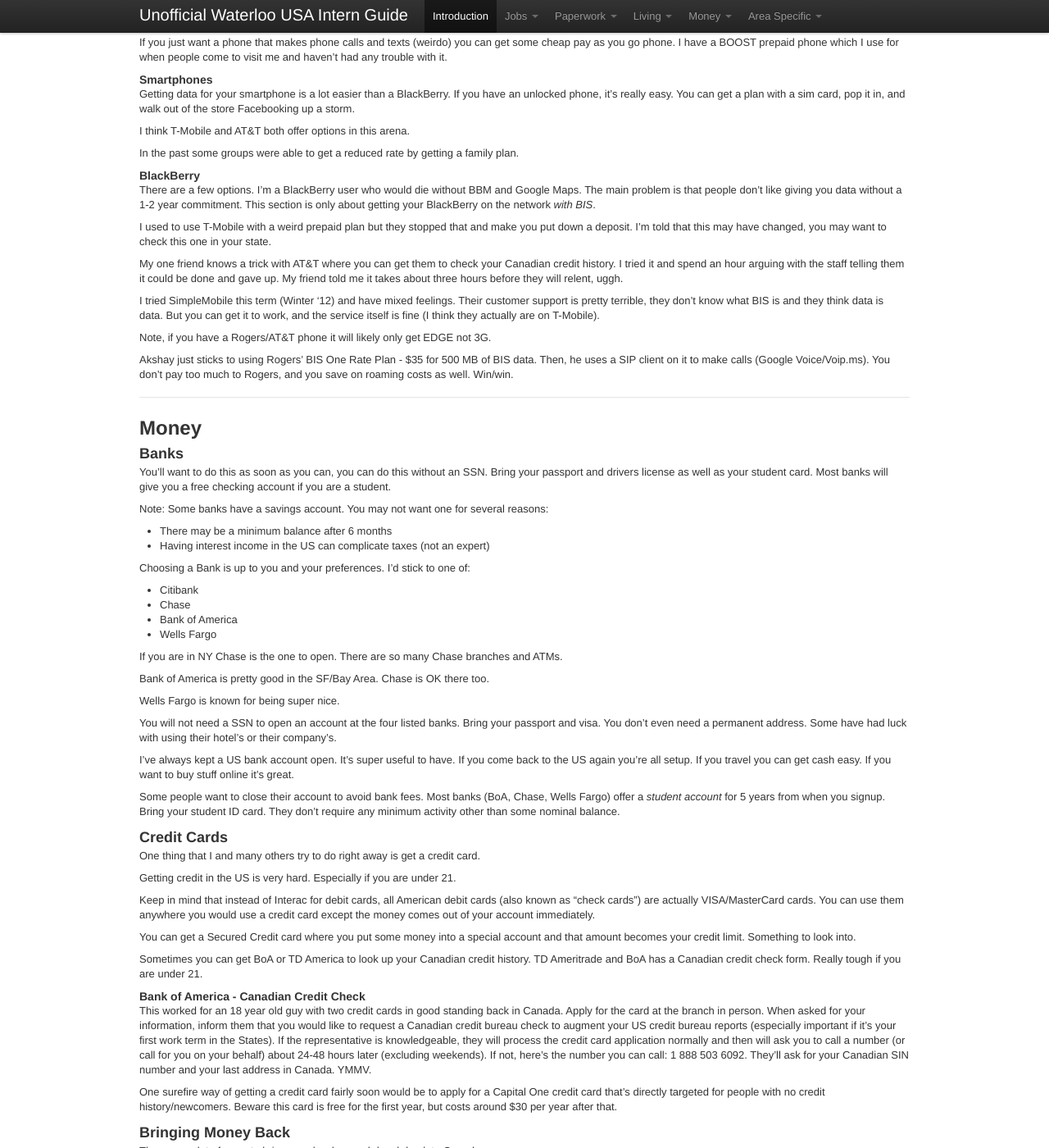
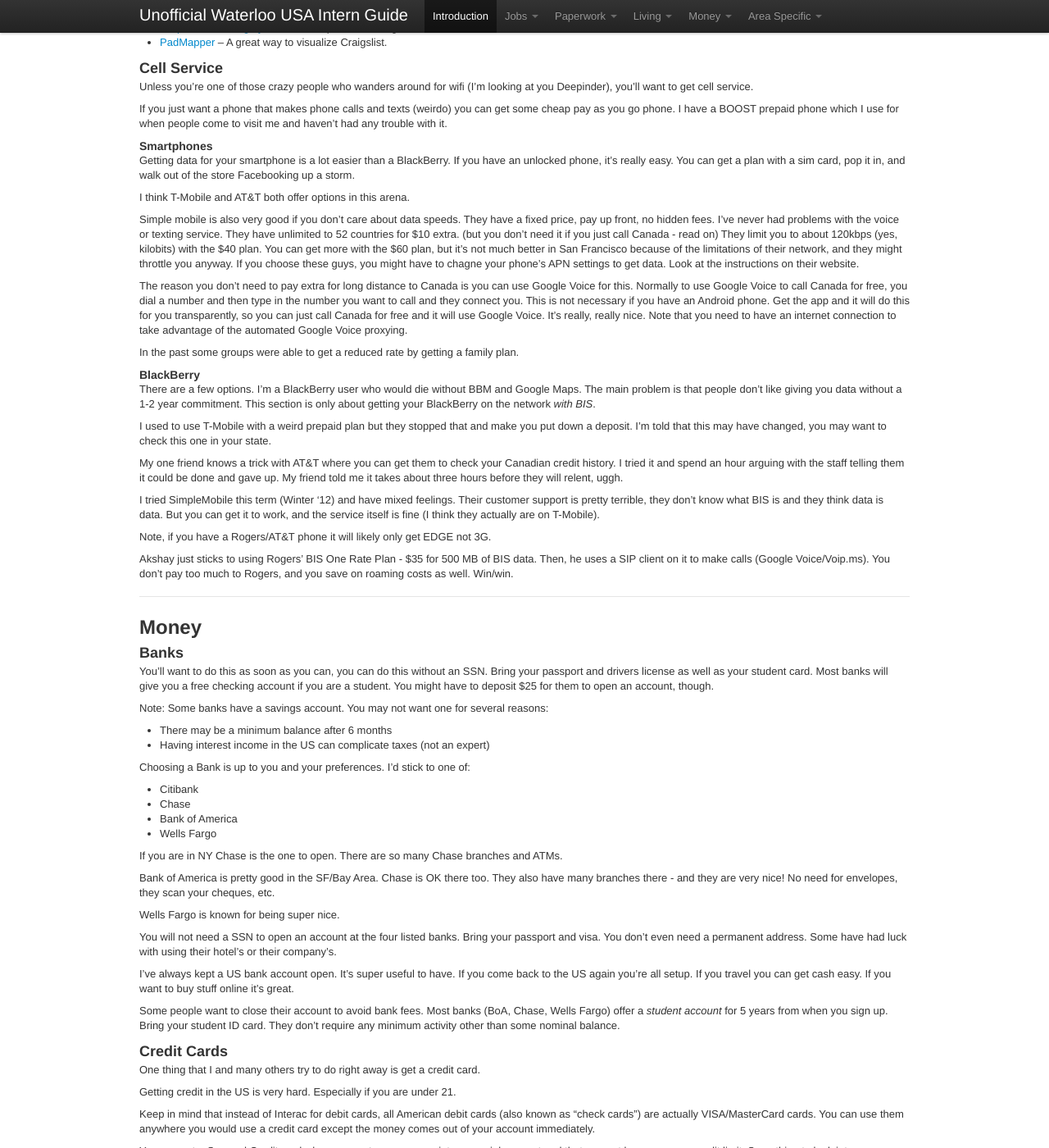
Before and after one commit to sholiday/Unofficial-Waterloo-USA-Intern-Guide, a Jekyll site: the page built from index.markdown, in a window 1280 px wide and 1400 px high, scrolled down 2492 px. Shown: the whole window at 82% size. Built offline with Jekyll 4.4.1, drawn with Linux system fonts in a browser that asks for light colours; nearby versions of some CDN libraries; Markdown is read by kramdown in place of the engine named in the settings; some of the changed text lies outside the part shown.

Commit message:
Update index.markdown

```diff
--- a/index.markdown
+++ b/index.markdown
@@ -55,10 +55,10 @@ under your belt, there is no actual restriction for going in first year.
 
 <section id="Jobs-Pay" />
 ### Pay
-Ask the pay in the interview. There is no reason not too. If they don't want to
-give it up, I'd recommend you don't take an offer.
-
-Don't believe '*competitive pay*', that can range from $25/hr - $45/hr.
+Ask the pay in the interview. There is no reason not too. If they give you some
+'*competitive pay*' BS, ask them in an email before you accept their offer.
+'*Competitive pay*' can range from $25/hr - $45/hr with or without housing and
+plane tickets.
 
 <section id="Jobs-Relocation" />
 ### Relocation
@@ -123,13 +122,19 @@ I have instant access to them just in case I lose anything.
 
 <section id="Paperwork-SSN" />
 ### Getting your SSN
-Apply for your SSN as soon as you have been in the US for at least 10 days. It
+Apply for your SSN as soon as you have been in the US for at least *10 days*. It
 takes 10 days for SEVIS to sync up with the SSA's database of people eligible to apply for a social security number.
+Yes, you have to wait for them to copy by hand and deliver the data by pidgeon. If you apply early, they'll lie to you
+that it will be okay if you do it, but it will not work and you will just have to try again later.
 
 #### SSN Application
 1. Fill in form SS-5 available at the [Social Security Administration's website](http://ssa.gov/ssnumber/).
 2. Bring forms and documentation to your local SSA office.
-3. There is no step three.
+
+OR
+
+1. Show up, fill out the form while waiting. There's a good chance that they'll have a pile of those forms for
+you and you have to wait a long time anyway.
 
 #### SSA Offices
 
@@ -176,11 +181,16 @@ choice.
 * Cashing a Canadian cheque in the US takes a long time (even if it's a USD
   account), cash is recommended.
 * Sometimes you can get your stipend ahead of time if you already have an
-  American bank account.
+  American bank account. Note that if you get your stipend in December for
+  a winter work term, you'll have to do taxes during your work term for the
+  stipend money.
 * Use CECS's hot housing leads
 * Ask your company to ask current interns where they are living and any
   recommendations they have
 * Check the Area Specific notes for specific recommendations
+* There are "hotels" with weekly rates lower than renting an apartment
+* Some places are very low tech, so, if looking for a hotel, you are best
+  off walking around the area and asking every hotel about their rates.
 
 Craigslist is an option. Before you do so, we would suggest checking "Vacation
 Rental" or "Corporate Housing" websites because they usually work better with
@@ -209,6 +219,24 @@ If you have an unlocked phone, it's really easy. You can get a plan with a sim
 card, pop it in, and walk out of the store Facebooking up a storm.
 
 I think T-Mobile and AT&T both offer options in this arena.
+
+Simple mobile is also very good if you don't care about data speeds. They have
+a fixed price, pay up front, no hidden fees. I've never had problems
+with the voice or texting service. They have unlimited to 52 countries for $10 extra.
+(but you don't need it if you just call Canada - read on) They limit
+you to about 120kbps (yes, kilobits) with the $40 plan. You can get more with
+the $60 plan, but it's not much better in San Francisco because of the limitations
+of their network, and they might throttle you anyway. If you choose these guys,
+you might have to chagne your phone's APN settings to get data. Look at the
+instructions on their website.
+
+The reason you don't need to pay extra for long distance to Canada is you can use
+Google Voice for this. Normally to use Google Voice to call Canada for free, you dial a number
+and then type in the number you want to call and they connect you. This is not necessary
+if you have an Android phone. Get the app and it will do this for you transparently, so
+you can just call Canada for free and it will use Google Voice. It's really, really nice.
+Note that you need to have an internet connection to take advantage of the automated Google
+Voice proxying.
 
 In the past some groups were able to get a reduced rate by getting a family
 plan.
@@ -249,7 +277,8 @@ Win/win.
 ### Banks
 You'll want to do this as soon as you can, you can do this without an SSN.
 Bring your passport and drivers license as well as your student card. Most banks
-will give you a free checking account if you are a student.
+will give you a free checking account if you are a student. You might have to deposit
+$25 for them to open an account, though.
 
 Note: Some banks have a savings account.
 You may not want one for several reasons:
@@ -269,7 +298,8 @@ If you are in NY Chase is the one to open.
 There are so many Chase branches and ATMs.
 
 Bank of America is pretty good in the SF/Bay Area.
-Chase is OK there too.
+Chase is OK there too. They also have many branches there - and they are
+very nice! No need for envelopes, they scan your cheques, etc.
 
 Wells Fargo is known for being super nice.
 
@@ -283,7 +313,7 @@ If you travel you can get cash easy. If you want to buy stuff online it's great.
 
 Some people want to close their account to avoid bank fees.
 Most banks (BoA, Chase, Wells Fargo) offer a _student account_ for 5 years from
-when you signup. Bring your student ID card. They don't require any minimum
+when you sign up. Bring your student ID card. They don't require any minimum
 activity other than some nominal balance.
 
 <section id="Money-Credit" />
@@ -328,7 +358,7 @@ There are a lot of ways to bring your hard earned dough back to Canada.
 Some really creative ways:
 
 * Bring it in cash across the border (10k limit, it's a lot in $20's, I don't do
-  this anymore)
+  this anymore).
 * Mailing it by UPS/FedEx insured (got this from a TD Canada banker)
 * Buying equity on a cross listed item and selling it on a Canadian exchange
   (best rate I hear, but sounds tricky)
@@ -410,7 +440,9 @@ If you are an intern and have more info let me know.
   are *steep*. You know that scene in The Princess Diaries where she's pushing
   her scooter up the hill? We know you watched it - that's not a cheap scooter,
   those hills are vicious.
-* Get a SafeWay Card, it's free and literally saved me over $100.
+* Get a SafeWay Card, it's free and literally saved me over $100. Also, tell them
+  you'll fill it out later and you're in a hurry. That way you get the discounts,
+  but they don't have your personal information.
 * There are some beautiful parts (check out the Presidio near the Golden Gate
   Bridge), some crazy parts (Haight-Ashbury has things you never imagined
   existed. Everyone is high.), and some very sketchy parts (Stay out of the
```
Also changed, not shown: other parts of index.markdown (+2 -3 lines).
